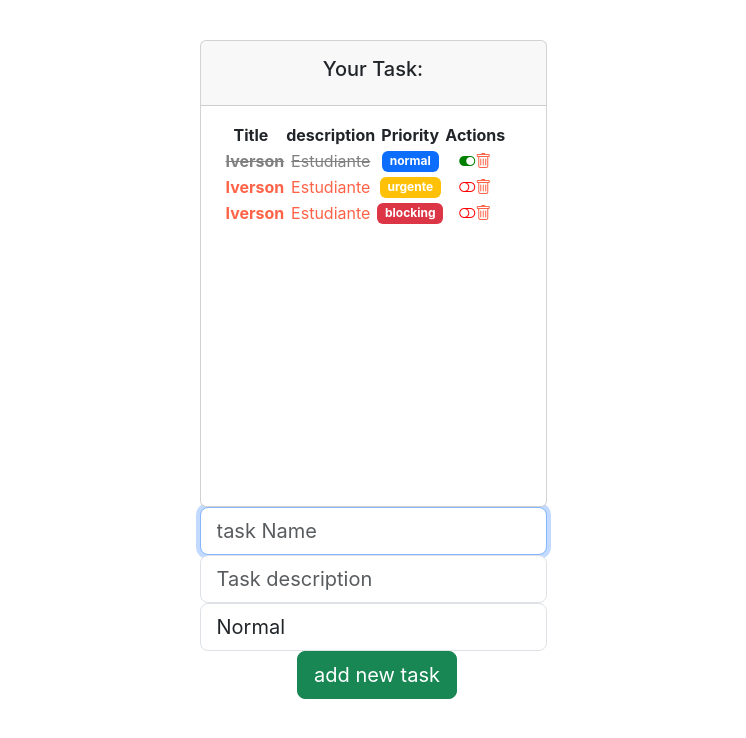
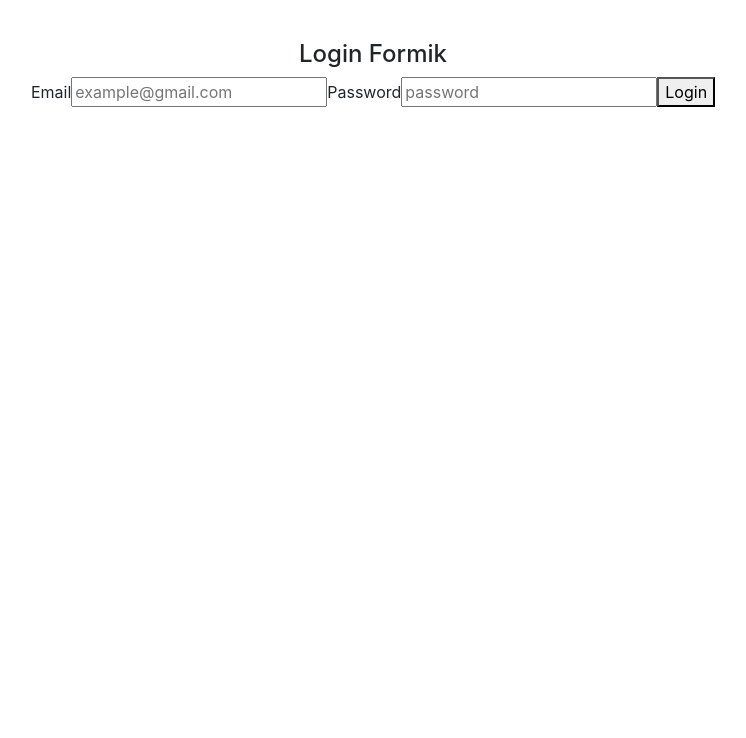
Before and after one commit to AikiYT/Proyecto-react, a React (Create React App) app: page / in a window 1280 px wide. Shown: the top 738 px of the page, without its empty margins (267-1013 px from the left). Built offline with nearby package versions, Linux system fonts and the light colour scheme.

Commit message:
video 14 Formik y Yup

```diff
--- a/package.json
+++ b/package.json
@@ -9,11 +9,13 @@
     "axios": "^1.7.9",
     "bootstrap": "^5.3.3",
     "bootstrap-icons": "^1.11.3",
+    "formik": "^2.4.6",
     "react": "^19.0.0",
     "react-dom": "^19.0.0",
     "react-scripts": "5.0.1",
     "sass": "^1.83.4",
-    "web-vitals": "^2.1.0"
+    "web-vitals": "^2.1.0",
+    "yup": "^1.6.1"
   },
   "scripts": {
     "start": "react-scripts start",
--- a/src/App.js
+++ b/src/App.js
@@ -11,6 +11,7 @@
 import GreetingStyled from './pure/greetingStyled';
 import  Father from './components/container/father';
 import OptionalRender from './pure/optionalRender';
+import LoginFormik from './pure/forms/LoginFormik';
 
 function App() {
   return (
@@ -22,7 +23,7 @@
        {/*<Funciongreeting name="Iverson"></Funciongreeting>*/}
 
        {/* ejemplo de compoente aqui traje la lista de tareas*/}
-       <TaskListComponent></TaskListComponent>
+       {/*<TaskListComponent></TaskListComponent>*/}
 
        {/* ejemplo de uso de hooks*/}
       {/*<Ejemplo1></Ejemplo1>*/}
@@ -70,6 +71,12 @@
   {/*<OptionalRender></OptionalRender>*/}
 
 
+
+
+
+  {/* ejemplo d euso de formik y yup*/}
+<LoginFormik></LoginFormik>
+
     </div>
   );
 }
--- /dev/null
+++ b/src/pure/forms/LoginFormik.jsx
@@ -0,0 +1,89 @@
+import React from 'react';
+import { Formik, Field, Form } from 'formik';
+import * as Yup from 'yup';
+
+
+const loginSchema = Yup.object().shape(
+    {
+        email: Yup.string().email('invalido email').required('email es requerido xd'),
+        password: Yup.string().required('inavalida contrasena')
+    }  // bueno este es el yup sera para cuando quiero que cierta cosa sea requerida o obligatoria de poner
+    // lo primero que se hace es llamar lo que quiero es decir email y password, luego pongo yup.y el tipo en este caso quiero que sean strings
+    // luego .email para el email y para la passwoed solo puse requerido y dentro del ('pongo el mensaje por si no lo pone')
+);
+
+
+
+
+const LoginFormik = () => {
+    const initialCredentials = {
+        email: '', // cree este mini componente con estas variables y al llamare aqui abajo
+        password: '',
+    }
+    return (
+        <div>
+            <h4>Login Formik</h4>
+            <Formik
+                initialValues={initialCredentials} // Aquí en el Formik primero debo llamar lo que quiero, en este caso a ese componente dentro del initialValues.
+                // * Yup validación esquema
+                validationSchema={loginSchema}
+                onSubmit={async (values) => { // Aquí lo que está diciendo es que este Formik tendrá este evento onSubmit que buscará los valores de ese mini componente que llamé.
+                    await new Promise((r) => setTimeout(r,1000)); // Aquí le dice que espere la respuesta.
+                    alert(JSON.stringify(values, null, 2)); // Y al final me tirará una alerta en formato JSON.
+
+
+                    // guardamos los datos en el navegador local en la terminal del navegador
+                    localStorage.setItem('credentials', values) // aqui en el submit digo si ya me registre y todo guarda todo esto osea setitem en el navegador local las credentials y todos los valores que puse
+                }}
+            >
+                {/* Obtendremos props del Formik */}
+                {props => {
+                    const {
+                        values,
+                        touched,
+                        errors,  // Aquí controlamos todo, es como un manejo de errores en cada evento de esto. Si obtiene un valor nos dirá tal cosa si pone el mouse, etc.
+                        isSubmitting,
+                        handleChange,
+                        handleBlur
+                    } = props;
+                    return (
+                        <Form>
+                            <label htmlFor="email">Email</label>
+                            <Field id="email" type="email" name="email" placeholder="example@gmail.com" />
+
+                            {/* Aquí usé las propiedades errors y touched para ver si pasa un error en el email */}
+                            {errors.email && touched.email && ( // si pasa esto lanzara un div y un parrafo con el error
+                                <div className='ERROR'>
+                                    <p>{errors.email}</p>
+                                </div>
+                            )}
+
+                            {/* Bueno, acá creé un form, puse label type email y abajo otro tipo password */}
+
+                            <label htmlFor="password">Password</label>
+                            <Field
+                                id="password"
+                                name="password"  // Acá lo mismo pero con password
+                                placeholder="password"
+                                type="password"
+                            />
+
+                            {/* Aquí usé las propiedades errors y touched para ver si pasa un error en la password */}
+                            {errors.password && touched.password && (
+                                <div className='ERROR'>
+                                    <p>{errors.password}</p>
+                                </div>
+                            )}
+
+                            <button type="submit">Login</button>
+                        {isSubmitting ? (<p>registra tus credenciales...</p>): null}
+                        {/* aqui basicamente use que si esta submit osea esta cargando la pagina te acuerdas y puedo aumentar el tiempo que se carga arriba en el settimeout tirara tal mensaje si lo esta le mandara ese <p> sino tirara un null*/}
+                        </Form>
+                    );
+                }}
+            </Formik>
+        </div>
+    );
+}
+
+export default LoginFormik;
```
Also changed, not shown: 1 other file (tests, documents, lock files or other folders).
